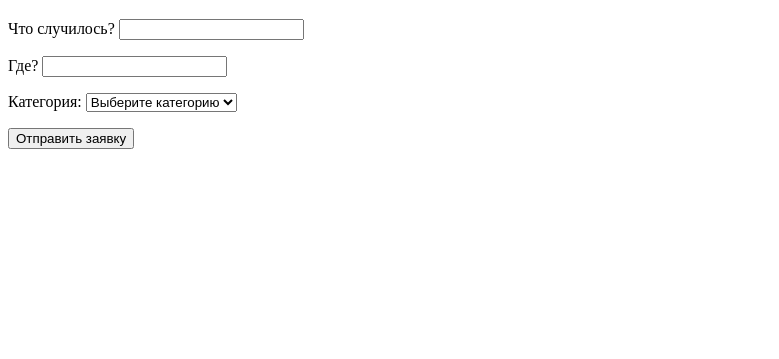
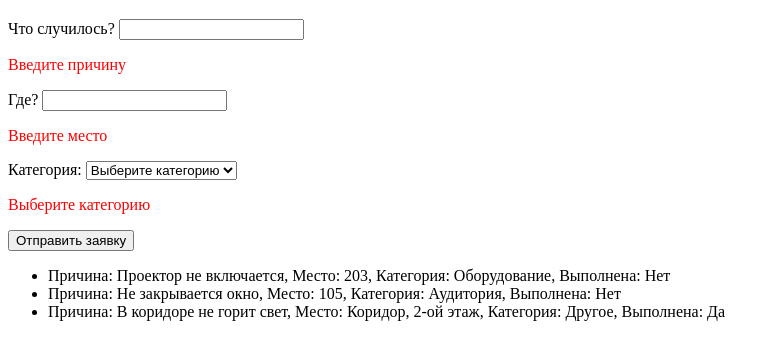
Before and after one commit to dum1s678/TaskTracker, a plain HTML site: page index.html in a window 1280 px wide. Both pictures are taken after a click on the button "Отправить заявку". Shown: the part 61-420 px from the top of the page, without its empty margins (0-779 px from the left). Drawn offline with Linux system fonts and the light colour scheme.

Commit message:
Функция создания заявки

```diff
--- a/index.html
+++ b/index.html
@@ -5,25 +5,26 @@
     <meta http-equiv="X-UA-Compatible" content="IE=edge">
     <meta name="viewport" content="width=device-width, initial-scale=1.0">
     <title>Document</title>
-    <script src="script.js"></script>
+    <link rel="stylesheet" href="style.css">
+    <script src="script.js" defer></script>
 </head>
 <body>
     <h1>Заявки корпуса:</h1>
     <label for="issue">Что случилось?</label>
     <input type="text" name="" id="issue">
-    <p id="issue_message"></p>
+    <p id="issueMessage"></p>
     <label for="place">Где?</label>
     <input type="text" name="" id="place">
-    <p id="place_message"></p>
+    <p id="placeMessage"></p>
     <label for="category">Категория:</label>
     <select name="" id="category">
-        <option value="">Выберите категорию</option>
-        <option value="equipment">Оборудование</option>
-        <option value="auditorium">Аудитория</option>
-        <option value="other">Другое</option>
+        <option value="notSelected">Выберите категорию</option>
+        <option value="Оборудование">Оборудование</option>
+        <option value="Аудитория">Аудитория</option>
+        <option value="Другое">Другое</option>
     </select>
-    <p id="category_message"></p>
-    <button type="button" id="addAplication">Отправить заявку</button>
+    <p id="categoryMessage"></p>
+    <button type="button" id="addApplication">Отправить заявку</button>
     <ul id="listApplication"></ul>
 </body>
 </html>
--- a/script.js
+++ b/script.js
@@ -1,11 +1,11 @@
 const issue = document.getElementById('issue')
 const place = document.getElementById('place')
 const category = document.getElementById('category')
-const addAplication = document.getElementById('addApplication')
+const addApplication = document.getElementById('addApplication')
 const listApplication = document.getElementById('listApplication')
-const issueMessage = document.getElementById('issue_message')
-const placeMessage = document.getElementById('place_message')
-const categoryMessage = document.getElementById('category_message')
+const issueMessage = document.getElementById('issueMessage')
+const placeMessage = document.getElementById('placeMessage')
+const categoryMessage = document.getElementById('categoryMessage')
 
 const tickets = [
     {title: "Проектор не включается", room: "203", category: "Оборудование", done: false},
@@ -14,5 +14,40 @@ const tickets = [
 ]
 
 function renderApplication() {
-    listApplication.innerHTML = ""
+    listApplication.innerHTML = ''
+    tickets.forEach((el) => {
+        const li = document.createElement('li')
+        if (el.done === true) {
+            el.done = "Да"
+        } else if (el.done === false) {
+            el.done = "Нет"
+        }
+        li.textContent = `Причина: ${el.title}, Место: ${el.room}, Категория: ${el.category}, Выполнена: ${el.done}`
+        listApplication.append(li)
+    })
 }
+
+addApplication.addEventListener('click', () => {
+
+    if (issue.value.trim() === '') {
+        issueMessage.innerHTML = "Введите причину"
+    }
+    if (place.value.trim() === '') {
+        placeMessage.innerHTML = "Введите место"
+    }
+    if (category.value === "notSelected") {
+        categoryMessage.innerHTML = "Выберите категорию"
+    }
+    if (issueMessage !== '' && placeMessage !== '' && category.value !== "notSelected") {
+        const newApplication = {
+            title: issue.value.trim(),
+            room: place.value.trim(),
+            category: category.value,
+            done: false
+        }
+        tickets.push(newApplication)
+    }
+    renderApplication()
+})
+
+renderApplication()
--- /dev/null
+++ b/style.css
@@ -0,0 +1,3 @@
+#issueMessage, #placeMessage, #categoryMessage {
+    color: red;
+}
```
